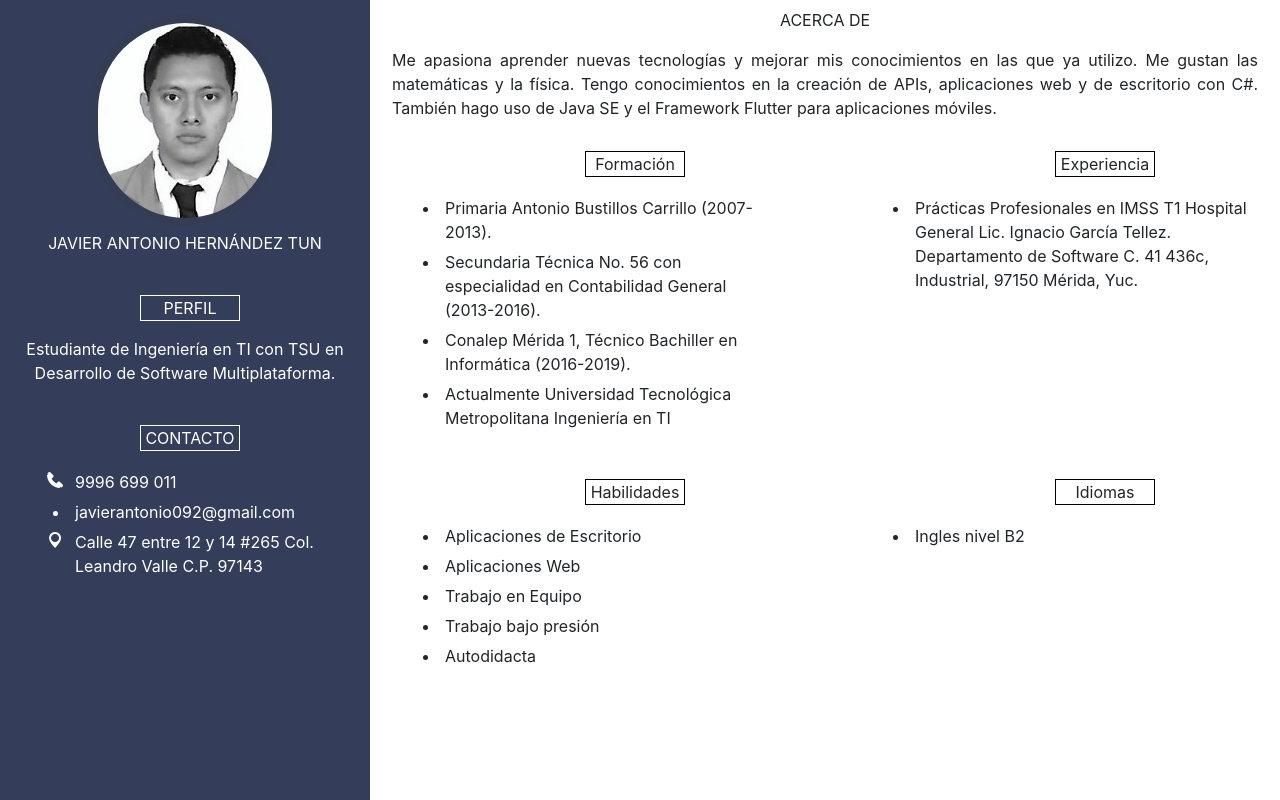
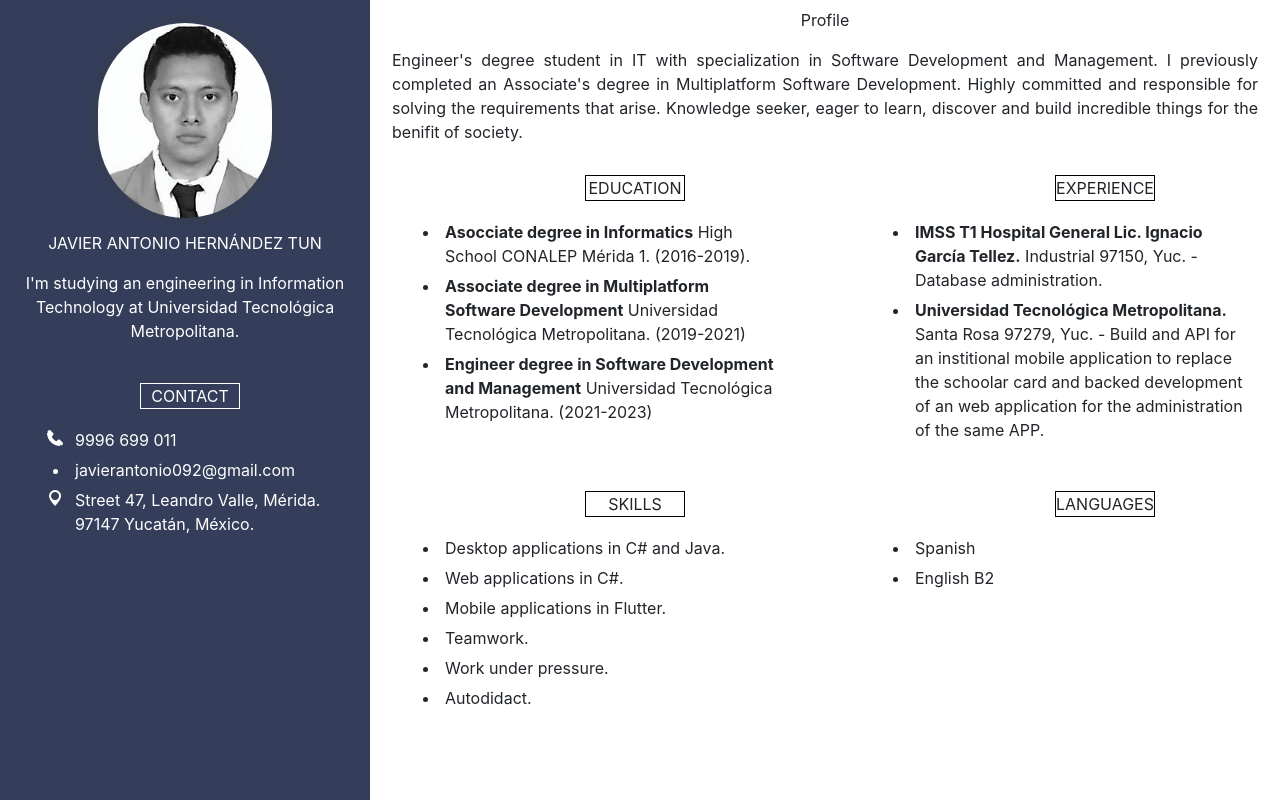
Before and after one commit to javherantt/MICurriculum, a plain HTML site: page index.html in a window 1280 px wide. Drawn offline with nearby package versions, Linux system fonts and the light colour scheme.

Commit message:
update July 2022

```diff
--- a/index.html
+++ b/index.html
@@ -11,54 +11,56 @@
 	<div id="contact" class="col-sm">
 		<img id="picture" src="img/profile picture.jpg">
 		<p>JAVIER ANTONIO HERNÁNDEZ TUN</p>
-		<p class="cajaContact">PERFIL</p>
-		<p class="info">Estudiante de Ingeniería en TI con TSU en Desarrollo de Software Multiplataforma.</p>
-		<p class="cajaContact">CONTACTO</p>
+
+		<p class="info">I'm studying an engineering in Information Technology at Universidad Tecnológica Metropolitana.</p>
+		<p class="cajaContact">CONTACT</p>
 		<ul>
 	     	<li class="phone">9996 699 011</li>
 	     	<li class="mail">javierantonio092@gmail.com</li>
-	     	<li class="address">Calle 47 entre 12 y 14 #265 Col. Leandro Valle C.P. 97143</li>
+	     	<li class="address">Street 47, Leandro Valle, Mérida. 97147 Yucatán, México.</li>
 
 	    </ul>
 	</div>
 	<div id="info">
-		<p>ACERCA DE</p>
+		<p>Profile</p>
 		<div>
-			<p class="textInfo">Me apasiona aprender nuevas tecnologías y mejorar mis
-			conocimientos en las que ya utilizo. Me gustan las matemáticas y la física. Tengo conocimientos en la creación de APIs, aplicaciones web y de escritorio con C#. También hago uso de Java SE y el Framework Flutter para aplicaciones móviles.</p>
+			<p class="textInfo">Engineer's degree student in IT with specialization in Software Development and Management. I previously completed an Associate's degree in Multiplatform Software Development. Highly committed and responsible for solving the requirements that arise. Knowledge seeker, eager to learn, discover and build incredible things for the benifit of society.</p>
 		</div>
 		<div class="row">
 			<div class="col-sm divSub">
-				<p class="cajaInfo">Formación</p>
+				<p class="cajaInfo">EDUCATION</p>
 				<ul>
-					<li>Primaria Antonio Bustillos Carrillo (2007-2013).</li>
-					<li>Secundaria Técnica No. 56 con especialidad en Contabilidad General (2013-2016).</li>
-					<li>Conalep Mérida 1, Técnico Bachiller en Informática (2016-2019).</li>
-					<li>Actualmente Universidad Tecnológica Metropolitana Ingeniería en TI</li>
+					<li><strong>Asocciate degree in Informatics</strong> High School CONALEP Mérida 1. (2016-2019).</li>
+					<li><strong>Associate degree in Multiplatform Software Development</strong> Universidad Tecnológica
+					Metropolitana. (2019-2021)</li>
+					<li><strong>Engineer degree in Software Development and Management</strong> Universidad Tecnológica Metropolitana. (2021-2023)</li>
 				</ul>
 			</div>
 			<div class="col-sm divSub">
-				<p class="cajaInfo">Experiencia</p>
+				<p class="cajaInfo">EXPERIENCE</p>
 				<ul>
-					<li>Prácticas Profesionales en IMSS T1 Hospital General Lic. Ignacio García Tellez. Departamento de Software C. 41 436c, Industrial, 97150 Mérida, Yuc.</li>
+					<li><strong>IMSS T1 Hospital General Lic. Ignacio García Tellez.</strong> Industrial 97150, Yuc. - Database administration.</li>
+					<li><strong>Universidad Tecnológica Metropolitana.</strong> Santa Rosa 97279, Yuc. - Build and API for an institional mobile application to replace the schoolar card and backed development of an web application for the administration of the same APP.</li>
 				</ul>
 			</div>
 		</div>
 			<div class="row">
 			<div class="col-sm divSub">
-				<p class="cajaInfo">Habilidades</p>
+				<p class="cajaInfo">SKILLS</p>
 				<ul>
-					<li>Aplicaciones de Escritorio</li>
-					<li>Aplicaciones Web</li>
-					<li>Trabajo en Equipo</li>
-					<li>Trabajo bajo presión</li>
-					<li>Autodidacta</li>
+					<li>Desktop applications in C# and Java.</li>
+					<li>Web applications in C#.</li>
+					<li>Mobile applications in Flutter.</li>
+					<li>Teamwork.</li>
+					<li>Work under pressure.</li>
+					<li>Autodidact.</li>
 				</ul>
 			</div>
 			<div class="col-sm divSub">
-				<p class="cajaInfo">Idiomas</p>
+				<p class="cajaInfo">LANGUAGES</p>
 				<ul>
-					<li>Ingles nivel B2</li>
+					<li>Spanish</li>
+					<li>English B2</li>
 				</ul>
 			</div>
 		</div>
```
Also changed, not shown: styles.css (line endings or trailing spaces).
